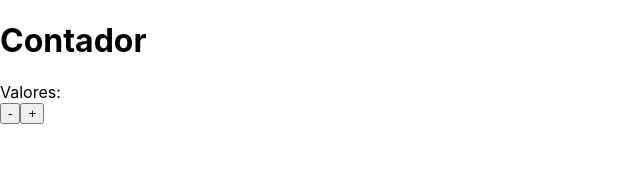
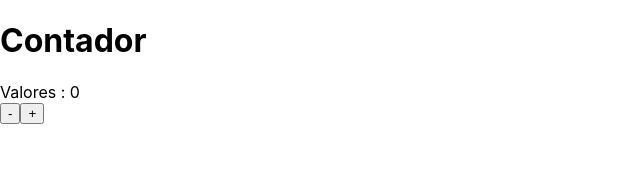
Before and after one commit to David-Pires/react-nextjs-counter, a Next.js app: page /contador in a window 1280 px wide. Shown: the top 172 px of the page, without its empty margins (0-640 px from the left). Built offline with nearby package versions, Linux system fonts and the light colour scheme.

Commit message:
countador

```diff
--- a/pages/contador.jsx
+++ b/pages/contador.jsx
@@ -1,10 +1,19 @@
+import { useState } from 'react';
+
 export default function () {
+  const [numero, setNumero] = useState(0)
+  function increment() {
+    setNumero(numero++)
+  }
+  function decrement() {
+    setNumero(numero--)
+  }
   return (
     <div>
       <h1>Contador</h1>
-      <div>Valores:</div>
-      <button>-</button>
-      <button>+</button>
+      <div>Valores : {numero}</div>
+      <button onClick={decrement}>-</button>
+      <button onClick={increment}>+</button>
     </div>
   );
 }
```
